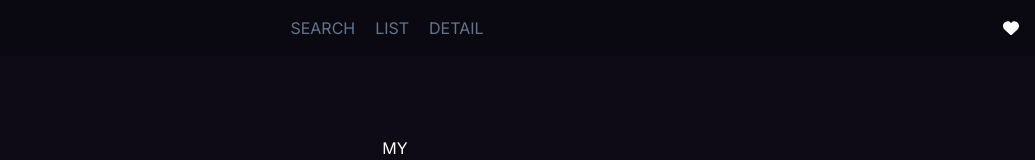
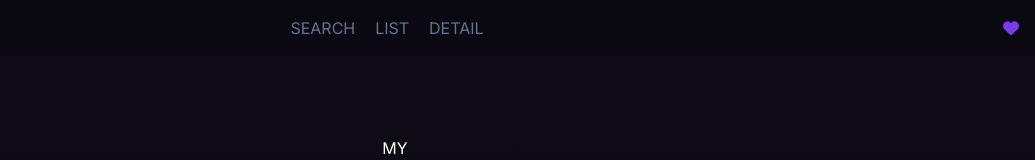
Before and after one commit to PeterZajac/zadanie, a Next.js app: page /favorites in a window 1280 px wide. Shown: the top 160 px of the page, without its empty margins (245-1280 px from the left). Built offline with nearby package versions, Linux system fonts and the light colour scheme.

Commit message:
Add custom-border and custom-stroke-none styles, log pathname in Navbar component

```diff
--- a/src/app/globals.css
+++ b/src/app/globals.css
@@ -16,3 +16,6 @@ body{
 .custom-border{
   border-color: #22c55e
 }
+.custom-stroke-none{
+  stroke: none;
+}
--- a/src/components/Navbar.tsx
+++ b/src/components/Navbar.tsx
@@ -23,7 +23,7 @@ const navLinks = [
 
 const Navbar = () => {
   const pathname = usePathname();
-
+  console.log(pathname);
   const isActive = (href: string) => {
     if (href === "/detail") return pathname.includes("/detail");
     return pathname === href;
@@ -53,13 +53,14 @@ const Navbar = () => {
         })}
       </div>
       <Link href="/favorites" className="flex items-right">
-        {" "}
-        {/* Maintain flex for icon alignment */}
         <FontAwesomeIcon
           icon={faHeart}
-          className="text-white hover:text-gray-200"
-        />{" "}
-        {/* Style the icon */}
+          className={
+            pathname === "/favorites"
+              ? "text-violet-600"
+              : "text-white hover:text-violet-600"
+          }
+        />
       </Link>
     </nav>
   );
--- a/src/components/allFruitsTable/AllFruitsTableBody.tsx
+++ b/src/components/allFruitsTable/AllFruitsTableBody.tsx
@@ -74,7 +74,9 @@ const TableBody = ({ data }: FruitProps) => {
               <button>
                 <FaHeart
                   className={`text-transparent stroke-[40px] hover:text-violet-600 hover:stroke-none stroke-white	text-base  hover:cursor-pointer ${
-                    isFavorite(fruit.id) ? "text-violet-600 stroke-none" : ""
+                    isFavorite(fruit.id)
+                      ? "text-violet-600 custom-stroke-none"
+                      : ""
                   }`}
                   onClick={() =>
                     isFavorite(fruit.id)
```
